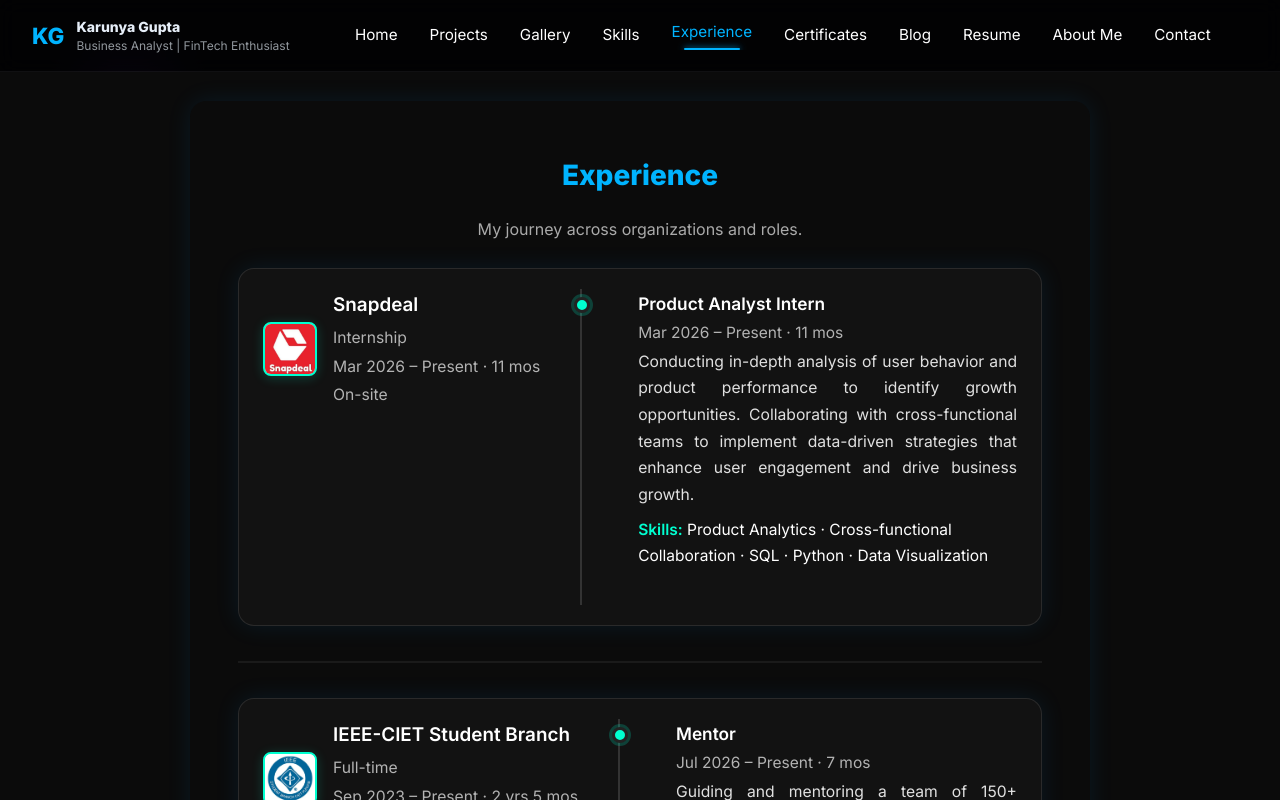
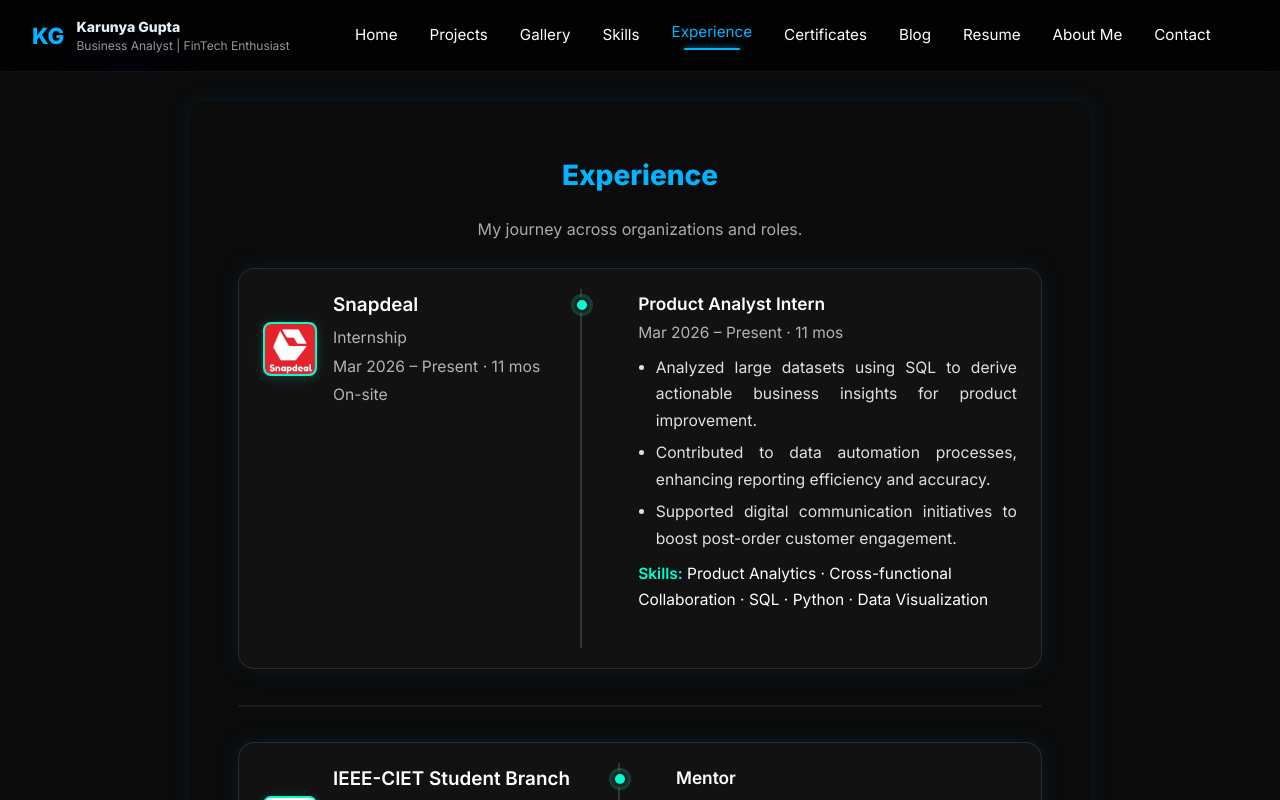
Before and after one commit to KarunyaGupta/Portfolio, a React (Vite) app: page /experience in a window 1280 px wide. Shown: the top 800 px of the page. Built offline with nearby package versions, Linux system fonts and the light colour scheme; the HTML template or start-up script is replaced by a standard one.

Commit message:
Some Mendatory Updates

```diff
--- a/src/pages/Experience.jsx
+++ b/src/pages/Experience.jsx
@@ -38,7 +38,11 @@
         title: 'Product Analyst Intern',
         start: '2026-03-08',
         end: 'Present',
-        desc: 'Conducting in-depth analysis of user behavior and product performance to identify growth opportunities. Collaborating with cross-functional teams to implement data-driven strategies that enhance user engagement and drive business growth.',
+        desc: [
+          'Analyzed large datasets using SQL to derive actionable business insights for product improvement.',
+          'Contributed to data automation processes, enhancing reporting efficiency and accuracy.',
+          'Supported digital communication initiatives to boost post-order customer engagement.',
+        ],
         skills: ['Product Analytics', 'Cross-functional Collaboration','SQL', 'Python', 'Data Visualization'],
       }
     ],
@@ -366,7 +370,15 @@
                         {role.loc && <> | {role.loc}</>}
                       </div>
                       {role.desc && (
-                        <div className="timeline-role-desc" style={{ textAlign: 'justify' }}>{role.desc}</div>
+                        Array.isArray(role.desc) ? (
+                          <ul className="timeline-role-desc" style={{ margin: '0.5rem 0', paddingLeft: '1.1rem', textAlign: 'justify' }}>
+                            {role.desc.map((bullet, idx) => (
+                              <li key={idx} style={{ marginBottom: '0.35rem' }}>{bullet}</li>
+                            ))}
+                          </ul>
+                        ) : (
+                          <div className="timeline-role-desc" style={{ textAlign: 'justify' }}>{role.desc}</div>
+                        )
                       )}
                       {role.skills && (
                         <div className="timeline-role-skills">
--- a/src/pages/Home.jsx
+++ b/src/pages/Home.jsx
@@ -15,12 +15,12 @@
 
 export default function Home() {
   const professions = [
+    'Product Analyst @Snapdeal',
+    'Chairperson, WIE IEEE-CIET SB',
     'Pre-Final Year Engineering Student',
-    'Chairperson, WIE IEEE-CIET SB',
     'Specializing in FinTech',
     'Business & Data Analytics',
     'Meta Certified Analyst',
-    'Learning DataBricks & AI Technologies',
   ]
 
   const quickLinks = [
@@ -124,7 +124,7 @@
           <motion.div className="info-cards">
             {[
               { label: '📍 Location', value: 'Mandi, Himachal Pradesh, India' },
-              { label: '💼 Expertise', value: 'Python | PowerBI | Analytics'  },
+              { label: '💼 Expertise', value: 'Python | PowerBI | Analytics | DataBricks'  },
               { label: '📧 Contact', value: 'mails.karunyagupta@gmail.com' },
             ].map((info, i) => (
               <motion.div key={i} whileHover={{ y: -4, scale: 1.05 }} transition={{ type: 'spring', stiffness: 250 }} className="info-card">
--- a/src/pages/Resume.jsx
+++ b/src/pages/Resume.jsx
@@ -77,7 +77,8 @@
               👨‍💻 Karunya Gupta
             </h3>
             <p style={{ marginTop: 10, fontSize: 15, color: "#ccc", textAlign: "justify" }}>
-              Pre-final year Computer Science and Engineering Student | Chitkara University
+              Final year Computer Science and Engineering Student,
+              <br />Chitkara University
             </p>
             <p style={{ margin: "4px 0", fontSize: 14, color: "#aaa" }}>
               📍 Rajpura, Punjab, India
@@ -125,7 +126,7 @@
             }}
           >
             <strong style={{ color: "#00b4ff"}}>Professional Summary:</strong>
-            <p style={{ marginTop: 6, color: "#ccc"  }}>
+            <p style={{ marginTop: 6, color: "#ccc", textAlign:'justify'  }}>
               Highly motivated and results-oriented Computer Science and Engineering student with a strong foundation in data
               analysis and business intelligence. Proficient in Python, SQL, and tools like Power BI and Tableau. Proven ability to create
               insightful dashboards, analyze complex datasets, and deliver data-driven solutions to improve business efficiency and
@@ -204,8 +205,8 @@
             <li>• <b>Chairperson</b> - IEEE-CIET WIE Student Affinity Group</li>
             {/* <li>• <b>Successfully organized National level hackathons</b> - HACK INDIA</li> */}
             <li>• <b>300+ LeetCode Questions</b> solved</li>
-            <li>• <b>Meta Certified Data Analyst</b> (2024)</li>
-            <li>• <b>Power BI Data Analytics Certification</b></li>
+            <li>• <b>Meta Certified Data Analyst</b> (2025)</li>
+            <li>• <b>Power BI Data Analytics Certification with ChatGPT</b></li>
           </ul>
         </motion.div>
 
```
